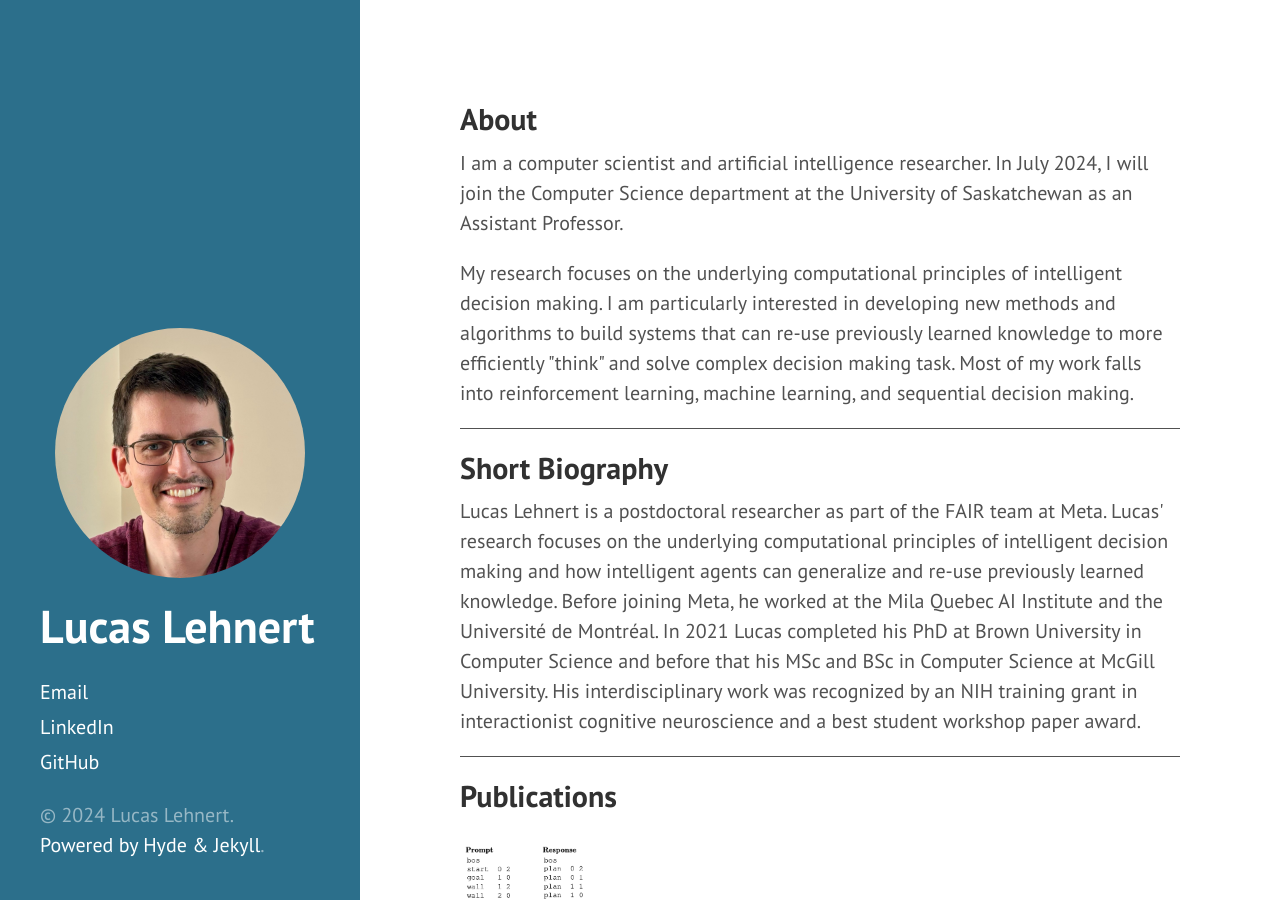
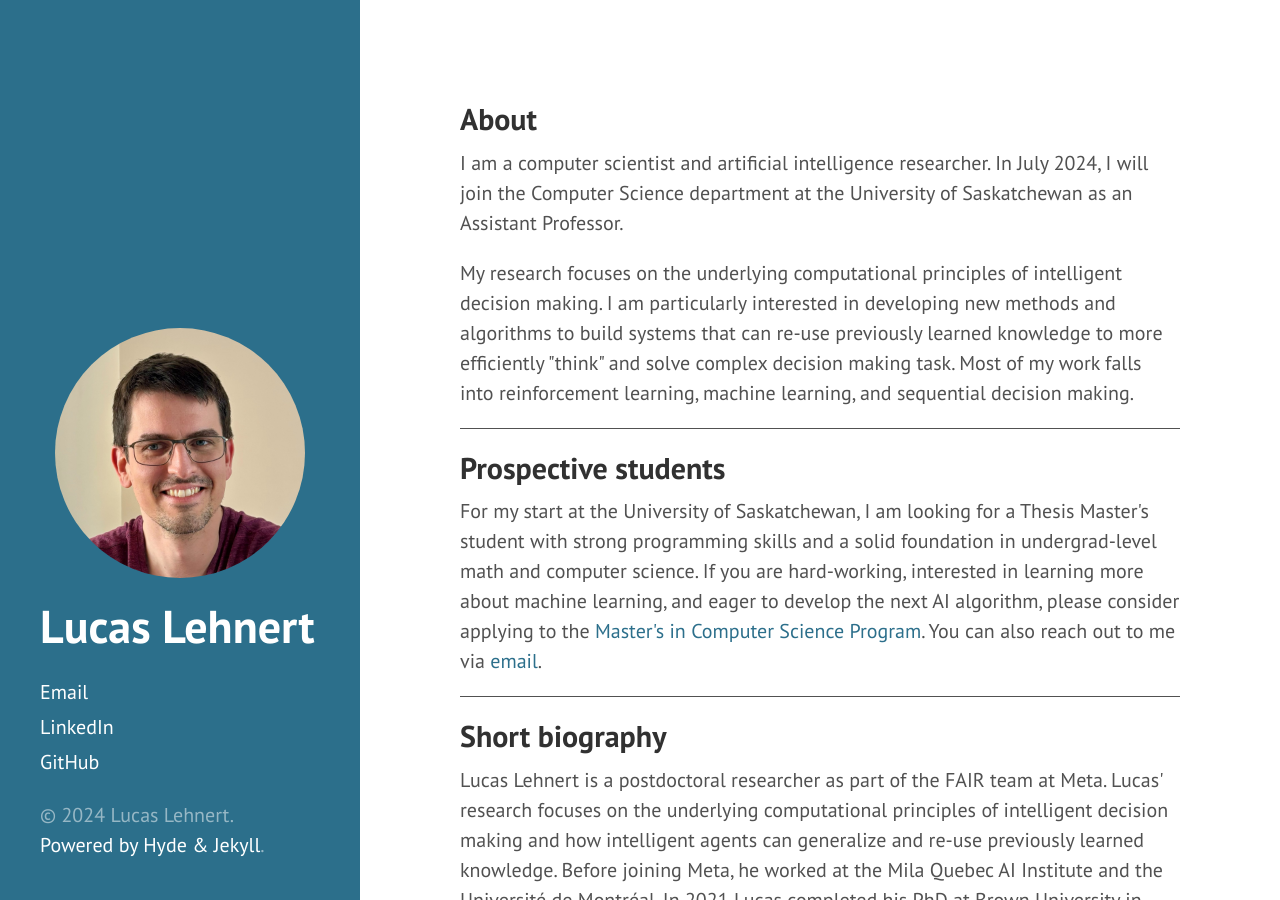
Before and after one commit to lucaslehnert/lucaslehnert.github.io, a Jekyll site: the page built from index.html, in a window 1280 px wide and 900 px high. Built offline with Jekyll 4.4.1, drawn with Linux system fonts in a browser that asks for light colours; Markdown is read by kramdown in place of the engine named in the settings; the list of posts is cut into pages by our own code.

Commit message:
updating content

```diff
--- a/index.html
+++ b/index.html
@@ -22,7 +22,18 @@ title: Home
   </div>
 
   <div class="section">
-    <h2>Short Biography</h2>
+    <h2>Prospective students</h2>
+    <p>
+      For my start at the University of Saskatchewan, I am looking for a Thesis Master's student with strong programming skills and a solid foundation in undergrad-level math and computer science.
+      If you are hard-working, interested in learning more about machine learning, and eager to develop the next AI algorithm, please consider applying to the <a href="https://www.cs.usask.ca/students/graduate/graduate-programs/masters.php">Master's in Computer Science Program</a>.
+      You can also reach out to me via <a href="mailto:lehnert.ailab@gmail.com">email</a>.
+    </p>
+
+    <div class="h-line" />
+  </div>
+
+  <div class="section">
+    <h2>Short biography</h2>
     <p>
       Lucas Lehnert is a postdoctoral researcher as part of the FAIR team at Meta.
       Lucas' research focuses on the underlying computational principles of intelligent decision making and how intelligent agents can generalize and re-use previously learned knowledge.
```
